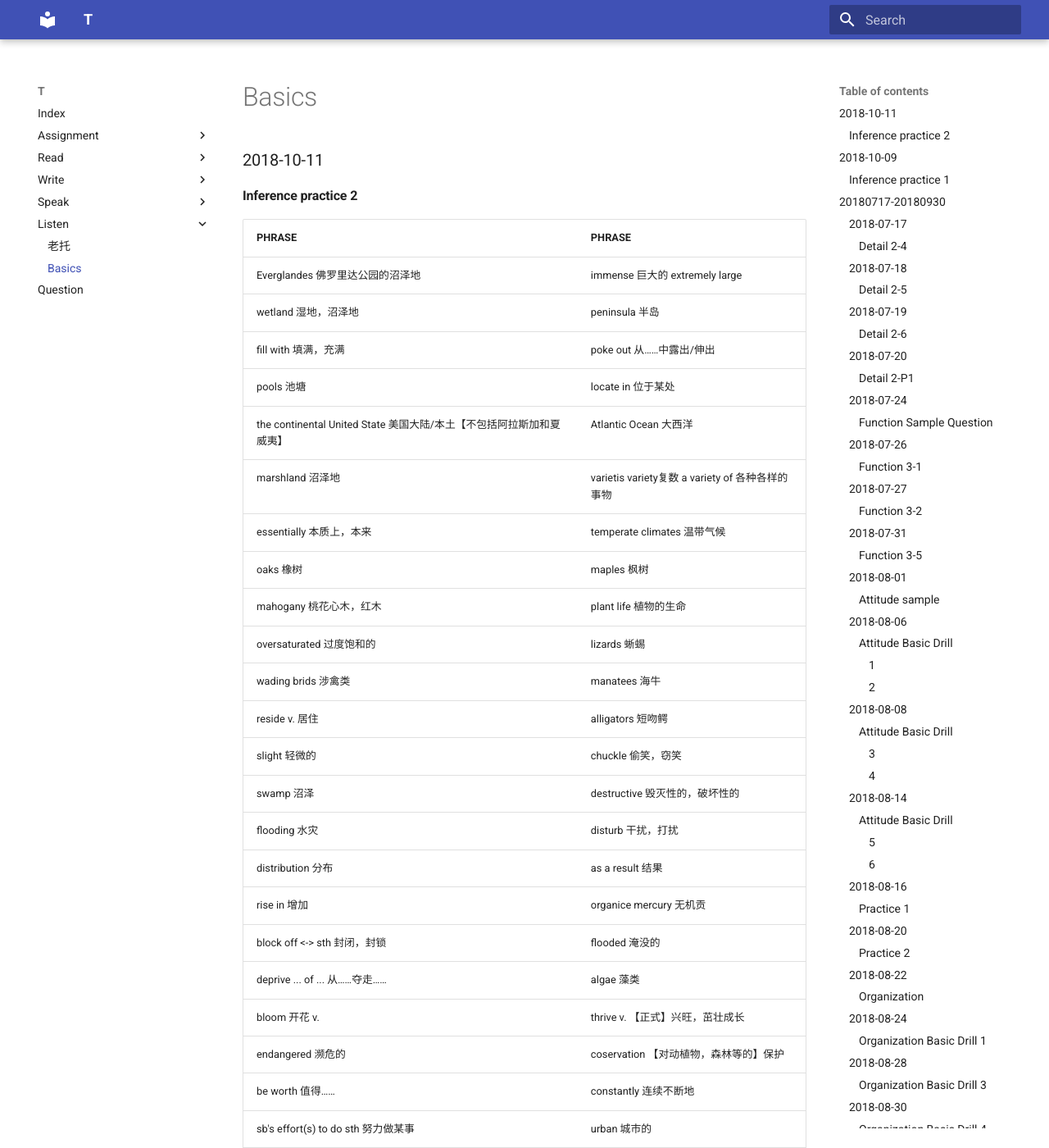
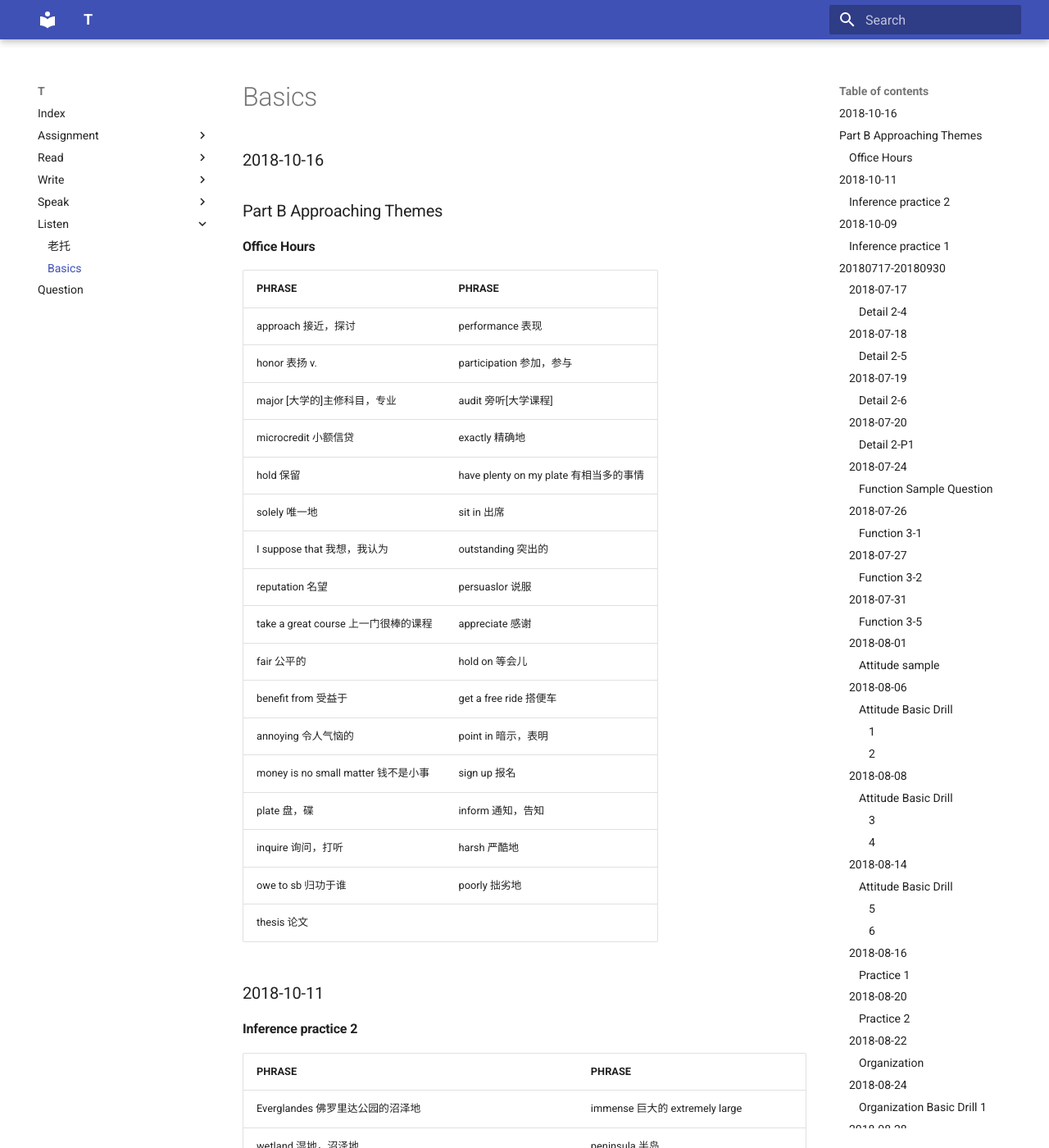
Before and after one commit to katyushaQ/t, an MkDocs documentation site: the page built from docs/listen/basics.md, in a window 1280 px wide and 1400 px high. Shown: the whole window at 82% size. Built offline with MkDocs 1.6.1 and Material for MkDocs 9.7.7, drawn with Linux system fonts in a browser that asks for light colours; old or Windows-style settings are respelled for this version of MkDocs.

Commit message:
2018-1015-1021.md 20181016, rhetoricpurpose.md 修正词义, basics.md 20181016

```diff
--- a/docs/listen/basics.md
+++ b/docs/listen/basics.md
@@ -1,3 +1,29 @@
+### 2018-10-16
+
+### Part B Approaching Themes
+
+#### Office Hours
+
+PHRASE |  PHRASE
+------------ | -------------
+approach 接近，探讨 | performance 表现
+honor 表扬 v. | participation 参加，参与
+major [大学的]主修科目，专业 | audit 旁听[大学课程]
+microcredit 小额信贷 | exactly 精确地
+hold 保留 | have plenty on my plate 有相当多的事情
+solely 唯一地 | sit in 出席
+I suppose that 我想，我认为 | outstanding 突出的
+reputation 名望 | persuaslor 说服
+take a great course 上一门很棒的课程 | appreciate 感谢
+fair 公平的 | hold on 等会儿
+benefit from 受益于 | get a free ride 搭便车
+annoying 令人气恼的 | point in 暗示，表明
+money is no small matter 钱不是小事 | sign up 报名
+plate 盘，碟 | inform 通知，告知
+inquire 询问，打听 | harsh 严酷地
+owe to sb 归功于谁 | poorly 拙劣地
+thesis 论文
+
 ### 2018-10-11
 
 #### Inference practice 2
```
Also changed, not shown: docs/assignment/2018-1015-1021.md (+10 -4 lines), docs/read/rhetoricpurpose.md (+3 -3 lines).
